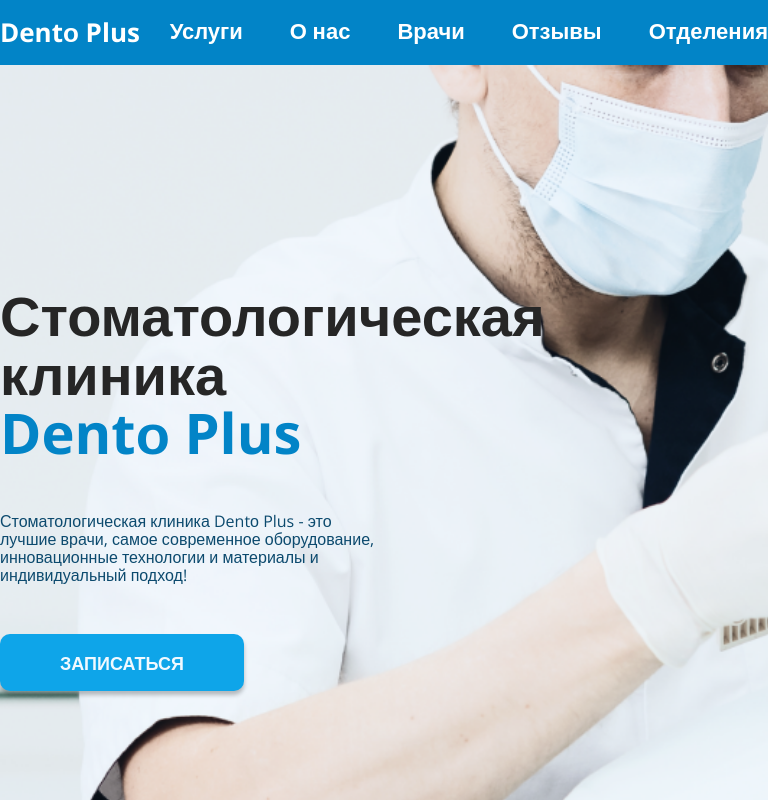
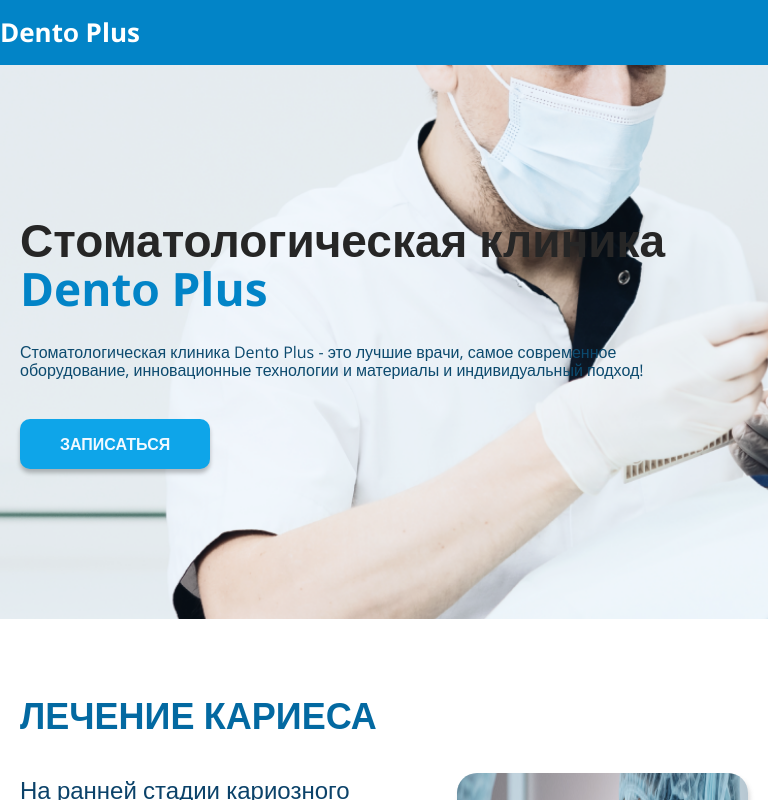
Before and after one commit to sheleshen/Project_4----------------------------, a plain HTML site: page service.html in a window 768 px wide. Shown: the top 800 px of the page. Drawn offline with nearby package versions, Linux system fonts and the light colour scheme.

Commit message:
Меню + моб.вер | хедер и слайдер

```diff
--- a/css/doctors.css
+++ b/css/doctors.css
@@ -39,13 +39,17 @@ p, ul, li, h1, h2, h3, h4, h5, h6 {
     font-family: 'Open Sans', sans-serif;
 }
 
-a {
+a, .link-logo {
     text-decoration: none;
     color: var(--white);
 }
 
 a:hover {
     color: var(--main-color-middle);
+}
+
+.link-logo:hover {
+    color: var(--white);
 }
 
 .container {
@@ -67,7 +71,31 @@ a:hover {
     padding-top: 0px;
 }
 
-@media (max-width: 320px) {
+@media (max-width: 600px) {
+    .container {
+        max-width: calc(100% - 40px);
+        margin-left: auto;
+        margin-right: auto;
+    }
+}
+
+@media (min-width: 660px) and (max-width: 768px) {
+    .container {
+        max-width: calc(100% - 40px);
+        margin-left: auto;
+        margin-right: auto;
+    }
+}
+
+@media (min-width: 768px) and (max-width: 1024px) {
+    .container {
+        max-width: calc(100% - 40px);
+        margin-left: auto;
+        margin-right: auto;
+    }
+}
+
+@media (min-width: 1024px) and (max-width: 1280px) {
     .container {
         max-width: calc(100% - 20px);
         margin-left: auto;
@@ -90,12 +118,30 @@ a:hover {
     width: fit-content;
 }
 
-@media (max-width: 320px) {
+@media (max-width: 600px) {
     .btn {
         font-weight: 700;
         font-size: 14px;
         line-height: 20px;
         padding: 14px 40px 12px 40px;
+    }
+}
+
+@media (min-width: 660px) and (max-width: 768px) {
+    .btn {
+        font-weight: 700;
+        font-size: 14px;
+        line-height: 20px;
+        padding: 14px 40px 12px 40px;
+    }
+}
+
+@media (min-width: 768px) and (max-width: 1024px) {
+    .btn {
+        font-weight: 700;
+        font-size: 16px;
+        line-height: 20px;
+        padding: 16px 40px 14px 40px;
     }
 }
 
@@ -106,10 +152,31 @@ h1 {
     color: var(--dark-semi);
 }
 
-@media (max-width: 320px) {
+@media (max-width: 600px) {
     h1 {
         font-size: 26px;
         line-height: 29px;
+    }
+}
+
+@media (min-width: 660px) and (max-width: 768px) {
+    h1 {
+        font-size: 36px;
+        line-height: 39px;
+    }
+}
+
+@media (min-width: 768px) and (max-width: 1024px) {
+    h1 {
+        font-size: 46px;
+        line-height: 49px;
+    }
+}
+
+@media (min-width: 1024px) and (max-width: 1280px) {
+    h1 {
+        font-size: 50px;
+        line-height: 50px;
     }
 }
 
@@ -125,10 +192,31 @@ h2 {
     text-transform: uppercase;
 }
 
-@media (max-width: 320px) {
+@media (max-width: 600px) {
     h2 {
-        font-size: 20px;
+        font-size: 24px;
         line-height: 24px;
+    }
+}
+
+@media (min-width: 660px) and (max-width: 768px) {
+    h2 {
+        font-size: 30px;
+        line-height: 30px;
+    }
+}
+
+@media (min-width: 768px) and (max-width: 1024px) {
+    h2 {
+        font-size: 36px;
+        line-height: 34px;
+    }
+}
+
+@media (min-width: 1024px) and (max-width: 1280px) {
+    h2 {
+        font-size: 38px;
+        line-height: 34px;
     }
 }
 
@@ -168,7 +256,19 @@ h2 {
     gap: var(--gap-menu);
 }
 
-@media (max-width: 320px) {
+@media (max-width: 600px) {
+    .nav-list {
+        display: none;
+    }
+}
+
+@media (min-width: 660px) and (max-width: 768px) {
+    .nav-list {
+        display: none;
+    }
+}
+
+@media (min-width: 768px) and (max-width: 1024px) {
     .nav-list {
         display: none;
     }
--- a/css/service.css
+++ b/css/service.css
@@ -41,13 +41,17 @@ p, ul, li, h1, h2, h3, h4, h5, h6 {
     font-family: 'Open Sans', sans-serif;
 }
 
-a {
+a, .link-logo {
     text-decoration: none;
     color: var(--white);
 }
 
 a:hover {
     color: var(--main-color-middle);
+}
+
+.link-logo:hover {
+    color: var(--white);
 }
 
 .container {
@@ -64,7 +68,31 @@ a:hover {
     margin-right: auto;
 }
 
-@media (max-width: 320px) {
+@media (max-width: 600px) {
+    .container {
+        max-width: calc(100% - 40px);
+        margin-left: auto;
+        margin-right: auto;
+    }
+}
+
+@media (min-width: 660px) and (max-width: 768px) {
+    .container {
+        max-width: calc(100% - 40px);
+        margin-left: auto;
+        margin-right: auto;
+    }
+}
+
+@media (min-width: 768px) and (max-width: 1024px) {
+    .container {
+        max-width: calc(100% - 40px);
+        margin-left: auto;
+        margin-right: auto;
+    }
+}
+
+@media (min-width: 1024px) and (max-width: 1280px) {
     .container {
         max-width: calc(100% - 20px);
         margin-left: auto;
@@ -93,12 +121,30 @@ a:hover {
     transition: background-color 300ms linear;
 }
 
-@media (max-width: 320px) {
+@media (max-width: 600px) {
     .btn {
         font-weight: 700;
         font-size: 14px;
         line-height: 20px;
         padding: 14px 40px 12px 40px;
+    }
+}
+
+@media (min-width: 660px) and (max-width: 768px) {
+    .btn {
+        font-weight: 700;
+        font-size: 14px;
+        line-height: 20px;
+        padding: 14px 40px 12px 40px;
+    }
+}
+
+@media (min-width: 768px) and (max-width: 1024px) {
+    .btn {
+        font-weight: 700;
+        font-size: 16px;
+        line-height: 20px;
+        padding: 16px 40px 14px 40px;
     }
 }
 
@@ -109,13 +155,33 @@ h1 {
     color: var(--dark-semi);
 }
 
-@media (max-width: 320px) {
+@media (max-width: 600px) {
     h1 {
         font-size: 26px;
         line-height: 29px;
     }
 }
 
+@media (min-width: 660px) and (max-width: 768px) {
+    h1 {
+        font-size: 36px;
+        line-height: 39px;
+    }
+}
+
+@media (min-width: 768px) and (max-width: 1024px) {
+    h1 {
+        font-size: 46px;
+        line-height: 49px;
+    }
+}
+
+@media (min-width: 1024px) and (max-width: 1280px) {
+    h1 {
+        font-size: 50px;
+        line-height: 50px;
+    }
+}
 
 h2 {
     font-style: normal;
@@ -128,13 +194,33 @@ h2 {
     text-transform: uppercase;
 }
 
-@media (max-width: 320px) {
+@media (max-width: 600px) {
     h2 {
-        font-size: 20px;
+        font-size: 24px;
         line-height: 24px;
     }
 }
 
+@media (min-width: 660px) and (max-width: 768px) {
+    h2 {
+        font-size: 30px;
+        line-height: 30px;
+    }
+}
+
+@media (min-width: 768px) and (max-width: 1024px) {
+    h2 {
+        font-size: 36px;
+        line-height: 34px;
+    }
+}
+
+@media (min-width: 1024px) and (max-width: 1280px) {
+    h2 {
+        font-size: 38px;
+        line-height: 34px;
+    }
+}
 
 /* header */
 
@@ -171,7 +257,19 @@ h2 {
     gap: var(--gap-menu);
 }
 
-@media (max-width: 320px) {
+@media (max-width: 600px) {
+    .nav-list {
+        display: none;
+    }
+}
+
+@media (min-width: 660px) and (max-width: 768px) {
+    .nav-list {
+        display: none;
+    }
+}
+
+@media (min-width: 768px) and (max-width: 1024px) {
     .nav-list {
         display: none;
     }
@@ -197,12 +295,26 @@ h2 {
     background-position: top;
 }
 
-@media (max-width: 320px) {
+/* @media (max-width: 600px) {
     .hero-img {
         background-position: top;
         object-fit: cover;
     }
 }
+
+@media (min-width: 660px) and (max-width: 768px) {
+    .hero-img {
+        background-position: top;
+        object-fit: cover;
+    }
+}
+
+@media (min-width: 768px) and (max-width: 1024px) {
+    .hero-img {
+        background-position: top;
+        object-fit: cover;
+    }
+} */
 
 .hero-content {
     width: calc(100%/2);
@@ -212,11 +324,35 @@ h2 {
     padding-top: 140px;
 }
 
-@media (max-width: 320px) {
+@media (max-width: 600px) {
     .hero-content {
-        width: 100%;
+        width: 90%;
+        padding-bottom: 40px;
+        padding-top: 40px;
+    }
+}
+
+@media (min-width: 660px) and (max-width: 768px) {
+    .hero-content {
+        width: 90%;
         padding-bottom: 50px;
         padding-top: 50px;
+    }
+}
+
+@media (min-width: 768px) and (max-width: 1024px) {
+    .hero-content {
+        width: 90%;
+        padding-bottom: 70px;
+        padding-top: 70px;
+    }
+}
+
+@media (min-width: 1024px) and (max-width: 1280px) {
+    .hero-content {
+        width: 50%;
+        padding-bottom: 80px;
+        padding-top: 80px;
     }
 }
 
@@ -225,9 +361,27 @@ h2 {
     padding-bottom: 50px;
 }
 
-@media (max-width: 320px) {
+@media (max-width: 600px) {
     .hero-title {
         padding-bottom: 20px;
+    }
+}
+
+@media (min-width: 660px) and (max-width: 768px) {
+    .hero-title {
+        padding-bottom: 20px;
+    }
+}
+
+@media (min-width: 768px) and (max-width: 1024px) {
+    .hero-title {
+        padding-bottom: 30px;
+    }
+}
+
+@media (min-width: 1024px) and (max-width: 1280px) {
+    .hero-title {
+        padding-bottom: 40px;
     }
 }
 
@@ -243,9 +397,21 @@ h2 {
     padding-bottom: 50px;
 }
 
-@media (max-width: 320px) {
+@media (max-width: 600px) {
     .hero-description {
         padding-bottom: 20px;
+    }
+}
+
+@media (min-width: 660px) and (max-width: 768px) {
+    .hero-description {
+        padding-bottom: 30px;
+    }
+}
+
+@media (min-width: 768px) and (max-width: 1024px) {
+    .hero-description {
+        padding-bottom: 40px;
     }
 }
 
--- a/css/style.css
+++ b/css/style.css
@@ -38,7 +38,7 @@ p, ul, li, h1, h2, h3, h4, h5, h6 {
     font-family: 'Open Sans', sans-serif;
 }
 
-a {
+a, .link-logo {
     text-decoration: none;
     color: var(--white);
 }
@@ -46,6 +46,10 @@ a {
 a:hover {
     color: var(--main-color-middle);
     transition: color 300ms linear;
+}
+
+.link-logo:hover {
+    color: var(--white);
 }
 
 .container {
@@ -85,22 +89,6 @@ a:hover {
         margin-right: auto;
     }
 }
-
-/* @media (max-width: 1024px) {
-    .container {
-        max-width: 960px;
-        margin-left: auto;
-        margin-right: auto;
-    }
-}
-
-@media (max-width: 1280px) {
-    .container {
-        max-width: 1140px;
-        margin-left: auto;
-        margin-right: auto;
-    }
-} */
 
 .btn {
     background-color: var(--secondary-elight);
--- a/service.html
+++ b/service.html
@@ -32,7 +32,7 @@
         <header class="header">
             <div>
                 <p class="logo">
-                    Dentо Plus
+                    <a class="link-logo" href="/index.html">Dentо Plus</a>
                 </p>
             </div>
             <!-- <div class="hamburger-menu">
@@ -43,19 +43,19 @@
             <nav class="navigation">
                 <ul class="nav-list">
                     <li class="nav-item">
-                        <a href="">Услуги</a>
+                        <a href="/service.html">Услуги</a>
                     </li>
                     <li class="nav-item">
-                        <a href="">О нас</a>
+                        <a href="/index.html#about-us">О нас</a>
                     </li>
                     <li class="nav-item">
-                        <a href="">Врачи</a>
+                        <a href="/doctors.html">Врачи</a>
                     </li>
                     <li class="nav-item">
-                        <a href="">Отзывы</a>
+                        <a href="/index.html#review">Отзывы</a>
                     </li>
                     <li class="nav-item">
-                        <a href="">Отделения</a>
+                        <a href="/index.html#departments">Отделения</a>
                     </li>
                 </ul>
             </nav>
```
Also changed, not shown: doctors.html (+6 -6 lines), index.html (+9 -9 lines).
